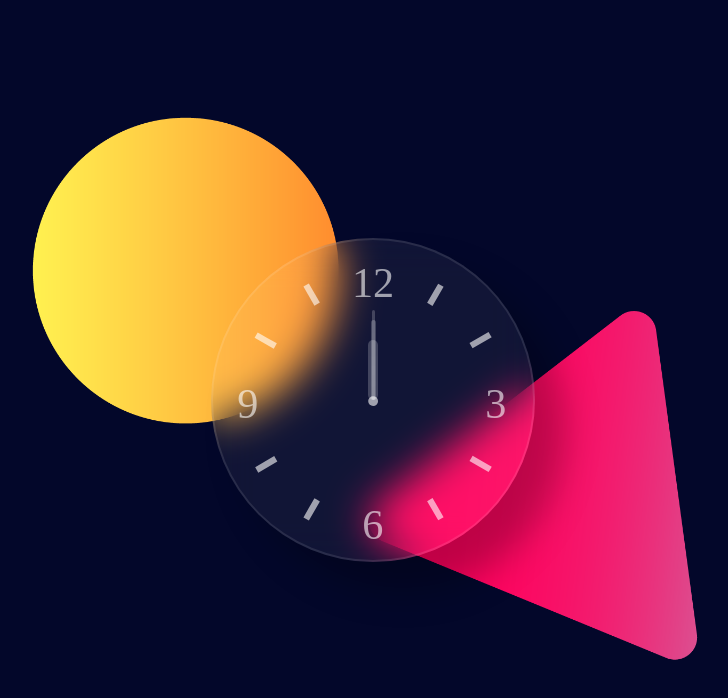
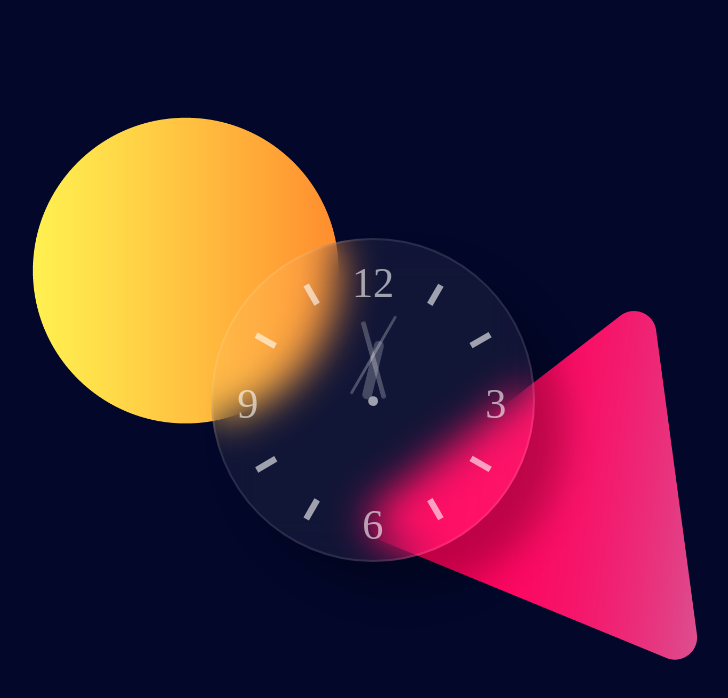
Before and after one commit to MarcusNaufel/Glassmorphism-Working-Analog-Clock-HTML-CSS-JS, a plain HTML site: page Glassmorphism Clock/index.html in a window 1280 px wide. Shown: the whole page, without its empty margins (267-995 px from the left). Drawn offline with Linux system fonts and the light colour scheme.

Commit message:
Movimentanto os ponteiros com Calc

```diff
--- a/Glassmorphism Clock/index.html
+++ b/Glassmorphism Clock/index.html
@@ -9,10 +9,29 @@
 <body>
     <div class="clock">
         <img src="clock template.svg" alt="imagem de relogio">
-    <div class="hour hand" id="hour"></div>
-    <div class="minute hand" id="minute"></div>
-    <div class="seconds hand" id="seconds"></div>
+        <div class="hour hand" id="hour"></div>
+        <div class="minute hand" id="minute"></div>
+        <div class="seconds hand" id="seconds"></div>
     </div>
+    <script>
+        var hour = document.getElementById("hour");
+        var minute = document.getElementById("minute");
+        var seconds = document.getElementById("seconds");
+
+        var set_clock = setInterval(function clock() {
+            var date_now = new Date();
+            var hr = date_now.getHours();
+            var min = date_now.getMinutes();
+            var sec = date_now.getSeconds();
+
+            var calc_hr = (hr * 30) + (min / 2);
+            var calc_min = (min * 6) + (sec / 2);
+            var calc_sec = sec * 6;
+
+            hour.style.transform = 'rotate(' + calc_hr + "deg)";
+            minute.style.transform = 'rotate(' + calc_min + 'deg)';
+            seconds.style.transform = 'rotate(' + calc_sec + 'deg)';
+        }, 1000);
     </script>
 </body>
 
```
Also changed, not shown: Glassmorphism Clock/style.css (line endings or trailing spaces).
